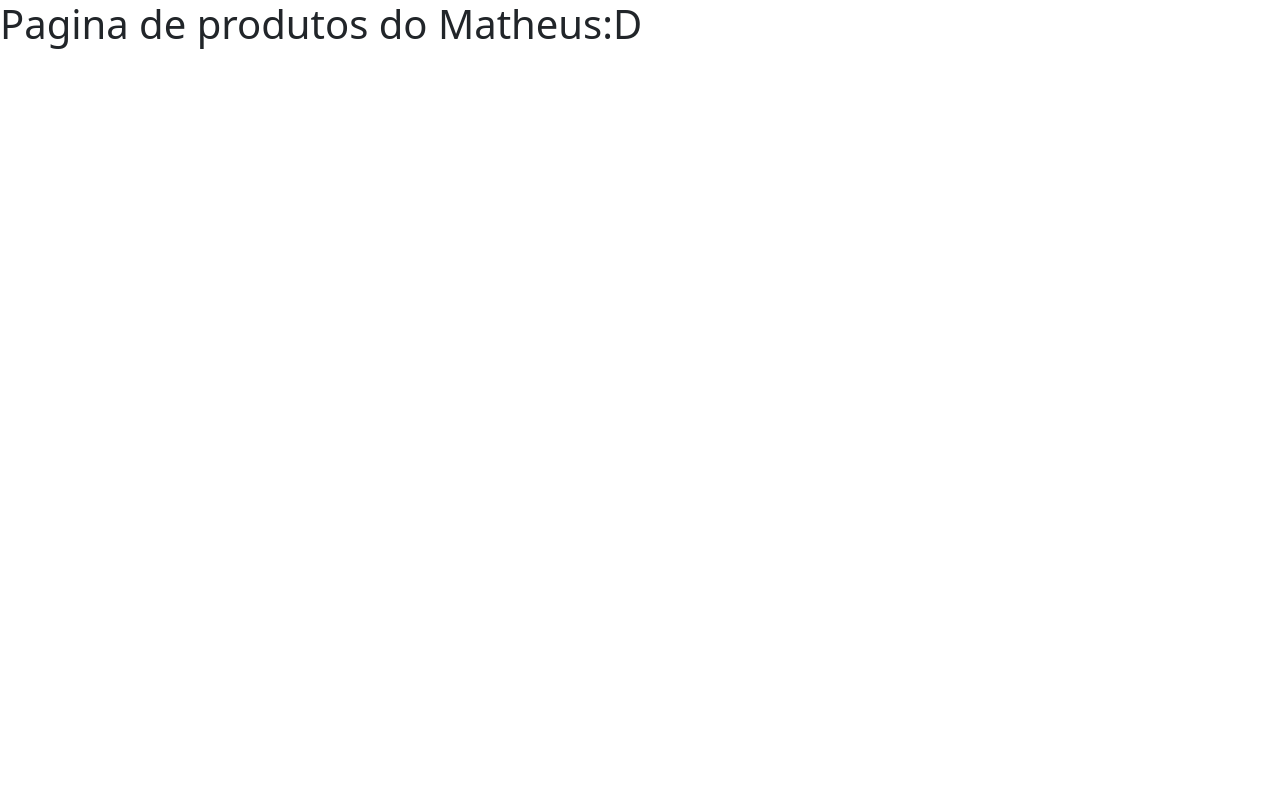
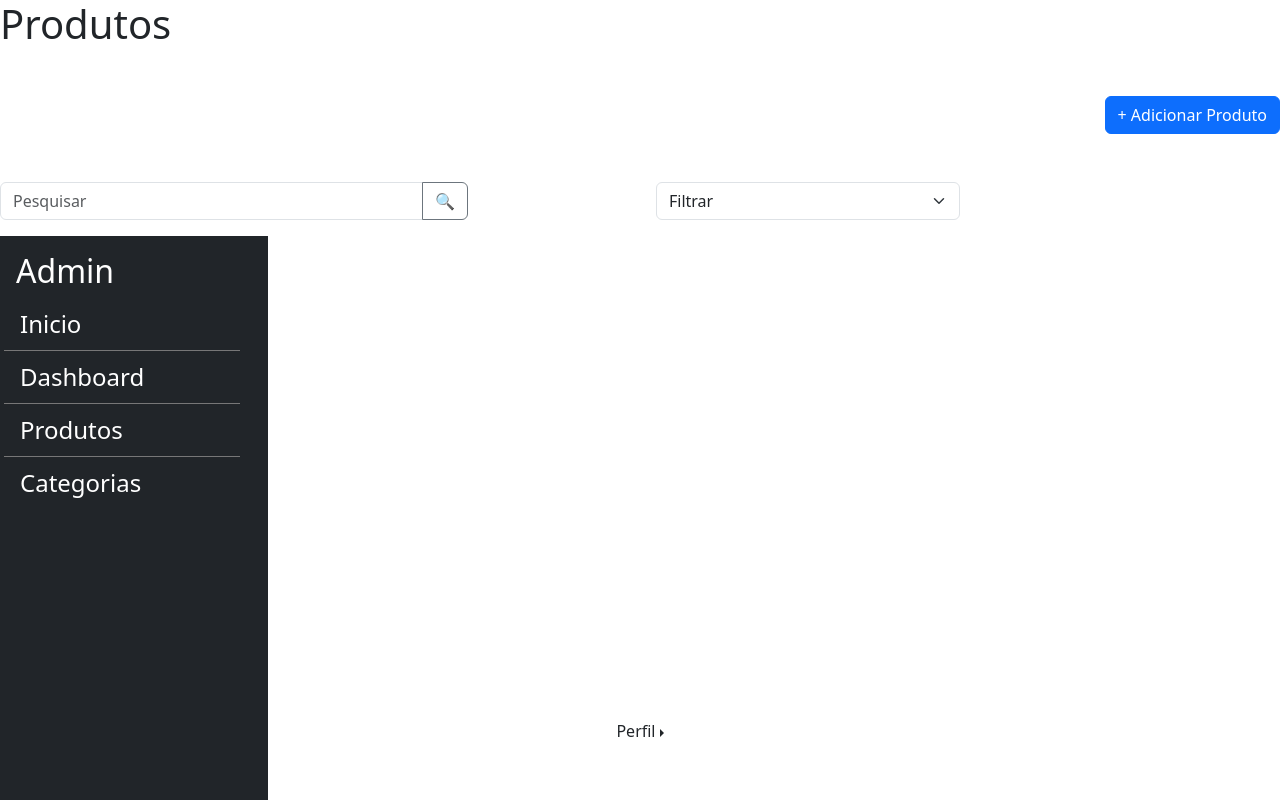
Before and after one commit to matheuskapp/pi-loja, a Next.js app: page /produtos in a window 1280 px wide. Shown: the top 800 px of the page. Built offline with nearby package versions, Linux system fonts and the light colour scheme.

Commit message:
primeiro commit pagina produtos

```diff
--- /dev/null
+++ b/app/produtos/barra_lateral.js
@@ -0,0 +1,46 @@
+export default function BarraLateral() {
+    return (
+        <div>
+
+            {/* barra lateral + botoes */}
+
+
+            <div class="barralateral row flex-column flex-shrink-0 p-3 text-bg-dark" style={{ width: "280px", height: "100vh" }}>
+                <h2>Admin</h2>
+                <div class="list-group list-group-flush fs-4">
+                    <a href="#" class="list-group-item list-group-item-action" aria-current="true">
+                        Inicio
+                    </a>
+                    <a href="#" class="list-group-item list-group-item-action active">Dashboard</a>
+                    <a href="#" class="list-group-item list-group-item-action">Produtos</a>
+                    <a href="#" class="list-group-item list-group-item-action">Categorias</a>
+
+
+                </div>
+            </div>
+
+
+            {/* botão do perfil */}
+
+
+            <div class="text-center barralateralPerfil">
+
+                    <div class="btn-group dropend">
+                        <button type="button" class="btn dropdown-toggle" data-bs-toggle="dropdown"
+                            aria-expanded="false">
+                            Perfil
+                        </button>
+                        <ul class="dropdown-menu">
+                            <li><a class="dropdown-item" href="#">Editar</a></li>
+                            <li><a class="dropdown-item" href="#">Sair</a></li>
+
+                        </ul>
+                    </div>
+
+
+
+
+            </div>
+        </div>
+    )
+}
--- /dev/null
+++ b/app/produtos/cabecalho.js
@@ -0,0 +1,85 @@
+export default function Cabecalho() {
+  return (
+    <div className="cabecalho">
+      <h1>Produtos</h1>
+
+      <div className="text-end my-5">
+        <button
+          type="button"
+          className="btn btn-primary"
+          data-bs-toggle="modal"
+          data-bs-target="#exampleModal"
+        >
+          + Adicionar Produto
+        </button>
+
+        {/* Modal */}
+        <div
+          className="modal fade"
+          id="exampleModal"
+          tabIndex="-1"
+          aria-hidden="true"
+        >
+          <div className="modal-dialog">
+            <div className="modal-content">
+
+              <div className="modal-header">
+                <h3 className="modal-title fs-5">
+                  Novo Produto
+                </h3>
+                <button
+                  type="button"
+                  className="btn-close"
+                  data-bs-dismiss="modal"
+                  aria-label="Close"
+                ></button>
+              </div>
+
+              <div className="modal-body">
+                <div className="mb-3">
+                  {/* w-100 */}
+                  <label className="form-label w-100">
+                    <input
+                      type="text"
+                      className="form-control"
+                      placeholder="Nome de Usuário"
+                    />
+                  </label>
+                </div>
+
+                <div className="mb-3">
+                  <label className="form-label w-100">
+                    <input
+                      type="password"
+                      className="form-control"
+                      placeholder="Senha"
+                    />
+                  </label>
+                </div>
+              </div>
+
+              <div className="modal-footer">
+                <button
+                  type="button"
+                  className="btn btn-secondary"
+                  data-bs-dismiss="modal"
+                >
+                  Fechar
+                </button>
+
+                <button
+                  type="button"
+                  className="btn btn-primary"
+                >
+                  Salvar
+                </button>
+              </div>
+
+            </div>
+          </div>
+        </div>
+
+      </div>
+    </div>
+  );
+}
--- /dev/null
+++ b/app/produtos/home.css
@@ -0,0 +1,27 @@
+.barralateral{
+    background-color: #656565;
+    color: #FFF;
+    height: 100vh;
+    position: relative;
+}
+
+.barralateral button{
+    color: #FFF;
+}
+
+.barralateral .list-group a{
+    background-color:transparent;
+    color: #FFF;
+    border-color: #777;
+}
+.barralateral .list-group a:hover{
+    background-color: #555;
+    color: #FFF;
+}
+
+.barralateralPerfil{
+    position: absolute;
+    bottom: 50px;
+    left: 0;
+    right: 0;
+}
--- a/app/produtos/page.js
+++ b/app/produtos/page.js
@@ -1,7 +1,21 @@
-export default function Produtos() {
-  return (
-    <div>
-      <h1>Pagina de produtos do Matheus:D</h1>
-    </div>
-  );
+import BarraLateral from "./barra_lateral";
+import Cabecalho from "./cabecalho";
+import TabelaProdutos from "./tabela_produtos";
+import "./home.css"
+
+export default function Produtos2(){
+    return(
+        <div>
+        <Cabecalho />
+
+        <TabelaProdutos />
+
+        <BarraLateral />
+
+
+
+
+
+        </div>
+    )
 }
--- /dev/null
+++ b/app/produtos/tabela_produtos.js
@@ -0,0 +1,42 @@
+export default function TabelaProdutos() {
+    return (
+        <div className="tabelaprodutos">
+            <div className="col-9">
+                <div>
+                    <div className="mt-5"></div>
+
+                    <div className="row">
+                        <div className="col-6">
+                            <div className="input-group mb-3">
+                                <input
+                                    type="text"
+                                    className="form-control"
+                                    placeholder="Pesquisar"
+                                />
+                                <button
+                                    className="btn btn-outline-secondary"
+                                    type="button"
+                                    id="button-addon2"
+                                >
+                                    🔍
+                                </button>
+                            </div>
+                        </div>
+
+                        <div className="col-2"></div>
+
+                        <div className="col-4">
+                            <select className="form-select" defaultValue="">
+                                <option value="" hidden>
+                                    Filtrar
+                                </option>
+                                <option value="1">Ativo</option>
+                                <option value="2">Inativo</option>
+                            </select>
+                        </div>
+                    </div>
+                </div>
+            </div>
+        </div>
+    );
+}
```
Also changed, not shown: app/produtos/botao_adicionar_produtos.js (added, +85 -0 lines).
